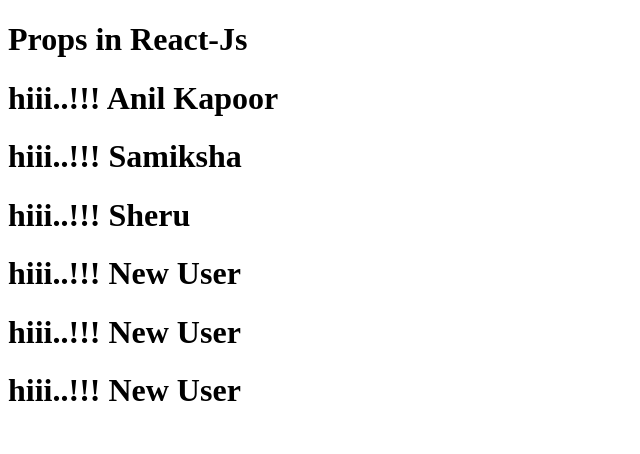
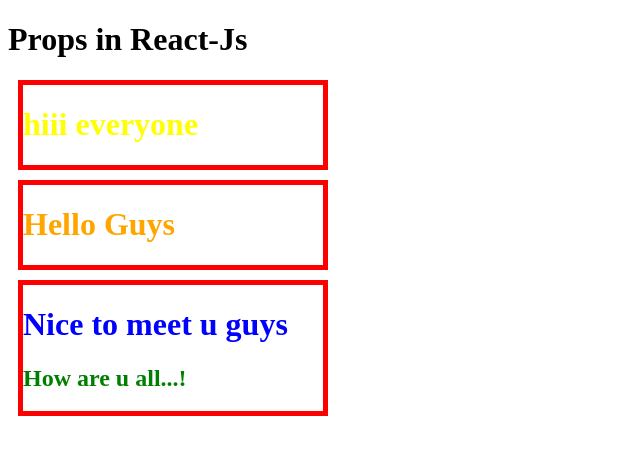
Before and after one commit to Suhani190803/React-blog, a React (Vite) app: page / in a window 1280 px wide. Shown: the top 454 px of the page, without its empty margins (0-640 px from the left). Built offline with nearby package versions, Linux system fonts and the light colour scheme.

Commit message:
Props with jxs

```diff
--- a/src/App.jsx
+++ b/src/App.jsx
@@ -1,5 +1,6 @@
 
 import User from "./User";
+import Wrapper from "./Wrapper";
 
 function App(){
      return(
@@ -7,12 +8,23 @@
         <h1>
           Props in React-Js
         </h1>
-        <User name = "Anil Kapoor"/>
+        <Wrapper color ="yellow">
+          <h1>hiii everyone</h1>
+        </Wrapper>
+        <Wrapper color= "orange">
+          <h1>Hello Guys</h1>
+        </Wrapper>
+        <Wrapper>
+          <h1>Nice to meet u guys</h1>
+          <h2 style = {{color :"green"}}>How are u all...!</h2>
+        </Wrapper>
+
+        {/* <User name = "Anil Kapoor"/>
         <User name = "Samiksha" />
         <User name ="Sheru" />
         <User />
         <User />
-        <User />
+        <User /> */}
       </div>
      )
 
--- /dev/null
+++ b/src/Wrapper.jsx
@@ -0,0 +1,8 @@
+function Wrapper ({children ,color ="blue"}){
+    return(
+        <div style={{color: color , border : "5px solid red" , width:"300px" ,margin: "10px"}}>
+        {children}
+        </div>
+    )
+}
+export default Wrapper;
```
